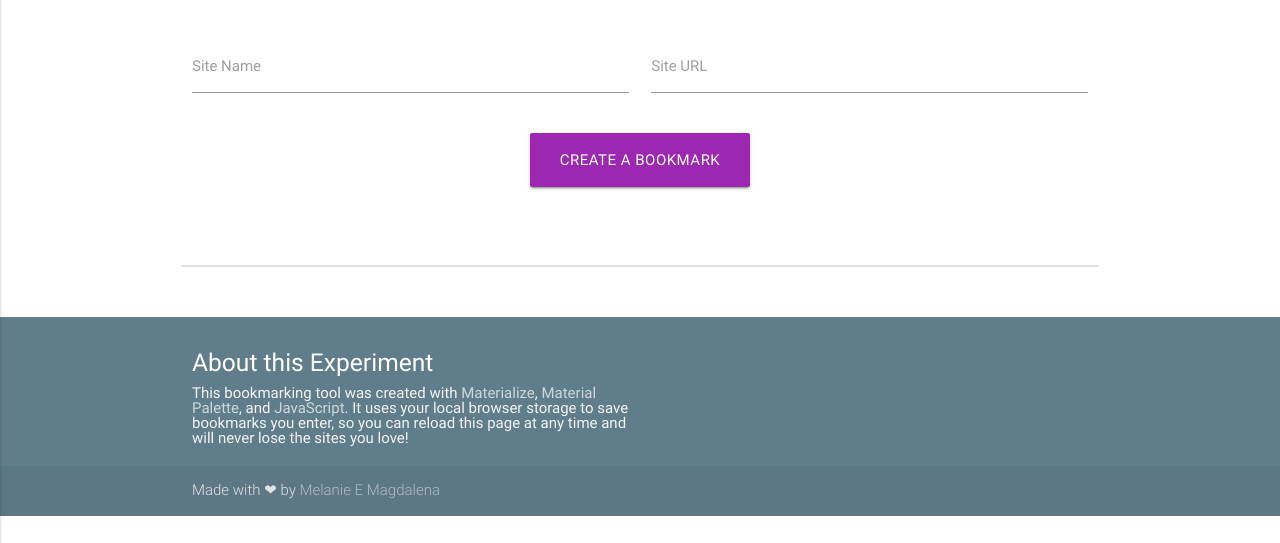
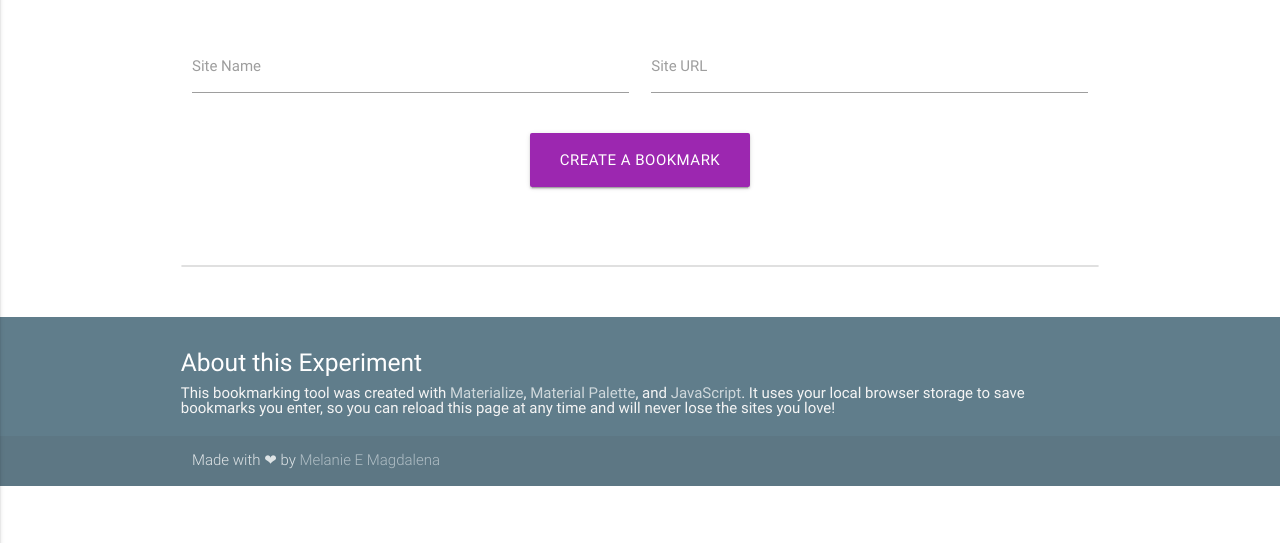
Before and after one commit to archgirl/experiments, a plain HTML site: page stashit.html in a window 1280 px wide. Shown: the part 257-800 px from the top of the page. Drawn offline with nearby package versions, Linux system fonts and the light colour scheme; no server answers.

Commit message:
Update stashit.html

```diff
--- a/stashit.html
+++ b/stashit.html
@@ -86,10 +86,8 @@
   <footer class="page-footer blue-grey">
     <div class="container">
       <div class="row">
-        <div class="col l6 s12">
-          <h5 class="white-text">About this Experiment</h5>
-          <p class="grey-text text-lighten-4">This bookmarking tool was created with <a class="blue-grey-text text-lighten-4" href="http://materializecss.com">Materialize</a>, <a class="blue-grey-text text-lighten-4" href="https://www.materialpalette.com/">Material Palette</a>, and <a class="blue-grey-text text-lighten-4" href="https://www.youtube.com/watch?v=DIVfDZZeGxM">JavaScript</a>. It uses your local browser storage to save bookmarks you enter, so you can reload this page at any time and will never lose the sites you love!</p>
-        </div>
+        <h5 class="white-text">About this Experiment</h5>
+        <p class="grey-text text-lighten-4">This bookmarking tool was created with <a class="blue-grey-text text-lighten-4" href="http://materializecss.com">Materialize</a>, <a class="blue-grey-text text-lighten-4" href="https://www.materialpalette.com/">Material Palette</a>, and <a class="blue-grey-text text-lighten-4" href="https://www.youtube.com/watch?v=DIVfDZZeGxM">JavaScript</a>. It uses your local browser storage to save bookmarks you enter, so you can reload this page at any time and will never lose the sites you love!</p>
       </div>
     </div>
     <div class="footer-copyright">
```
